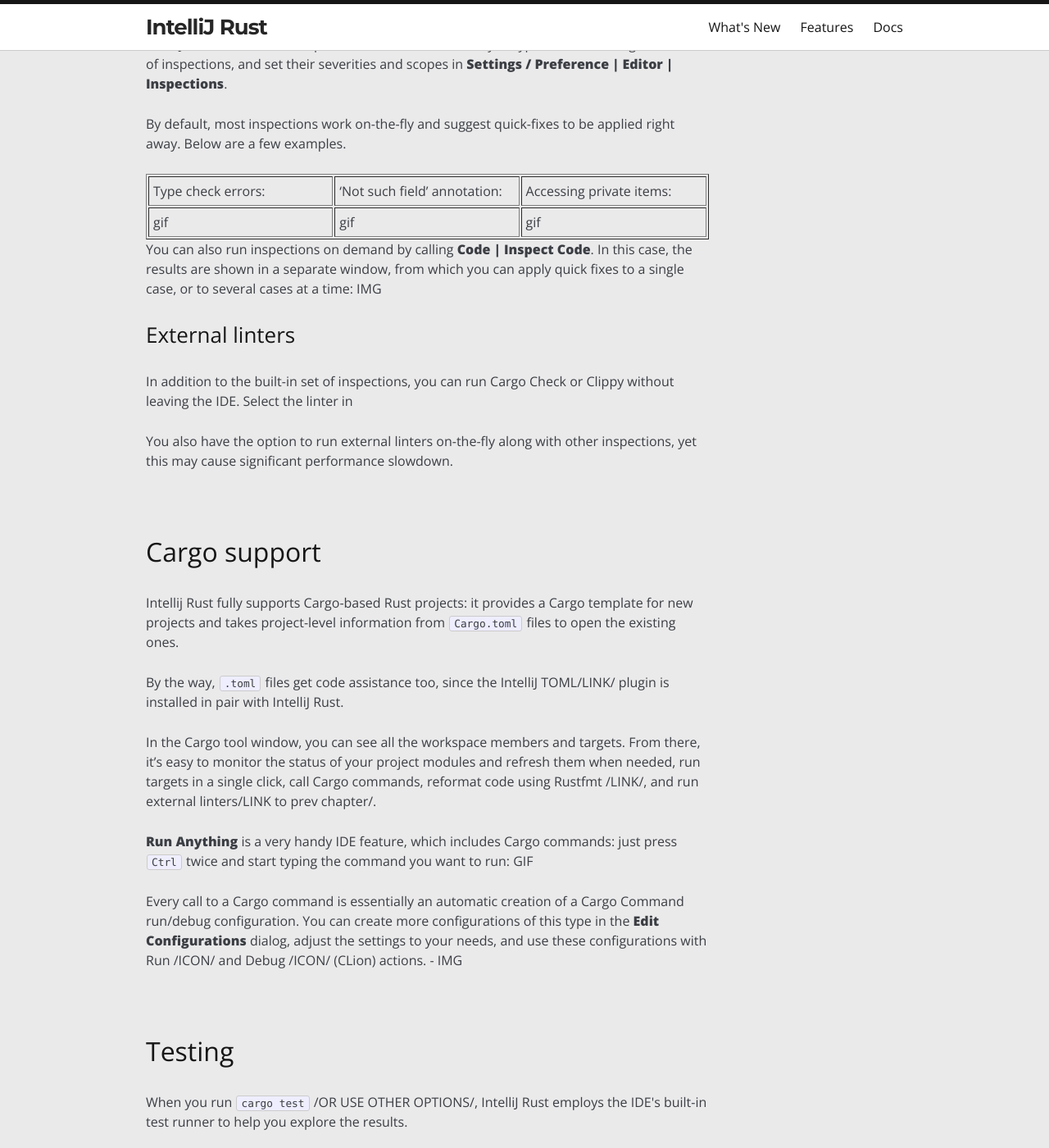
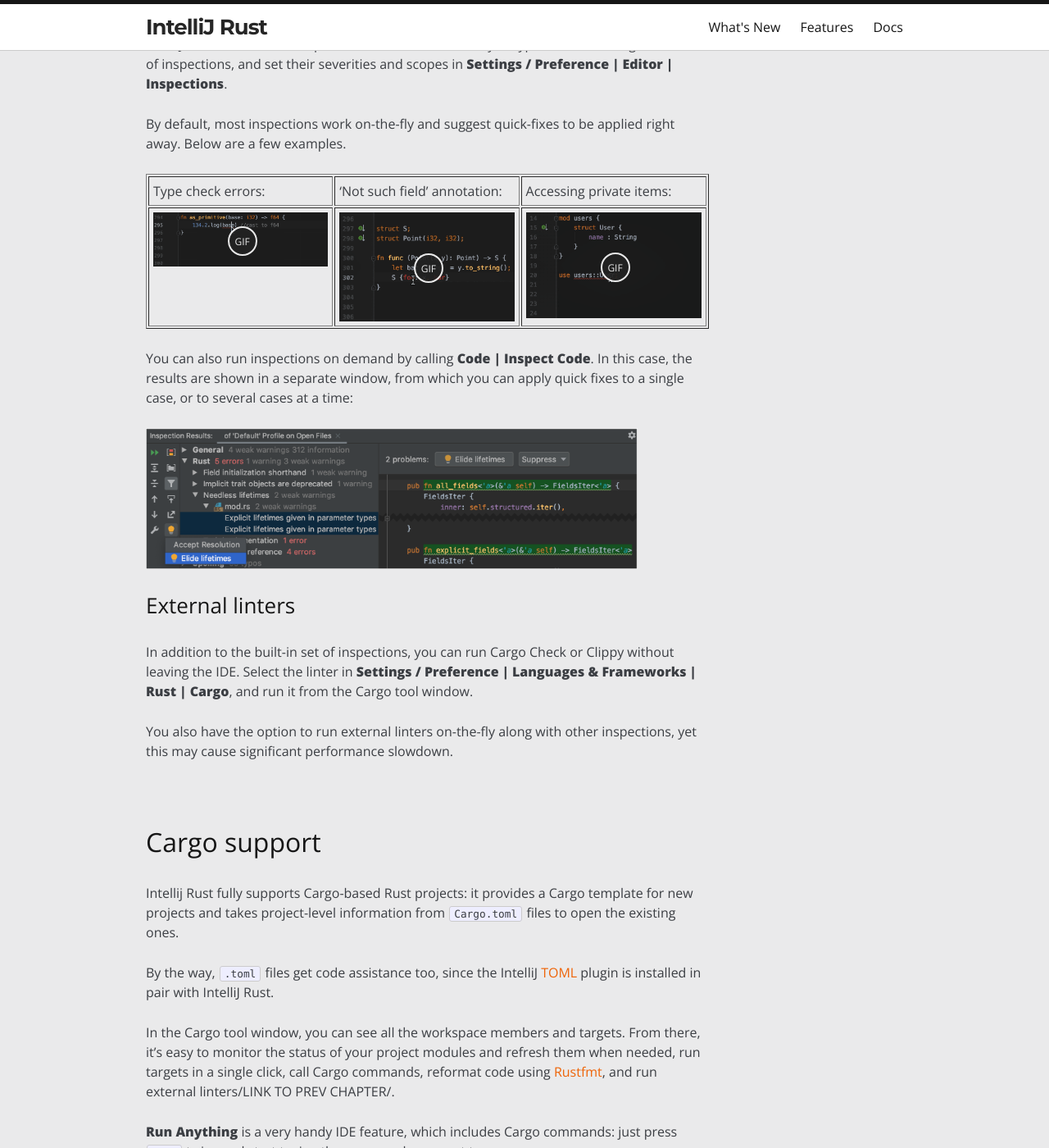
Before and after one commit to intellij-rust/intellij-rust.github.io, a Jekyll site: the page built from features.html, in a window 1280 px wide and 1400 px high, scrolled down 9605 px. Shown: the whole window at 82% size. Built offline with Jekyll 4.4.1, drawn with Linux system fonts in a browser that asks for light colours; nearby versions of some CDN libraries; some web fonts are replaced; some of the changed text lies outside the part shown.

Commit message:
Features - Code analysis, Cargo support

```diff
--- a/features.html
+++ b/features.html
@@ -260,16 +260,22 @@
     <td>Accessing private items:</td>
   </tr>
   <tr>
-    <td>gif</td>
-    <td>gif</td>
-    <td>gif</td>
+    <td><img class="gif" data-wait="true" data-scope="gif-scope" width=400
+             src="/assets/features/code_analysis/type_checks.png" data-gif="/assets/features/code_analysis/type_checks.gif"/></td>
+    <td><img class="gif" data-wait="true" data-scope="gif-scope" width=400
+             src="/assets/features/code_analysis/nosuch_field.png" data-gif="/assets/features/code_analysis/nosuch_field.gif"/></td>
+    <td><img class="gif" data-wait="true" data-scope="gif-scope" width=400
+             src="/assets/features/code_analysis/make_public.png" data-gif="/assets/features/code_analysis/make_public.gif"/></td>
   </tr>
 </table>
-<p>You can also run inspections on demand by calling <strong>Code | Inspect Code</strong>. In this case, the results are shown in a separate window, from which you can apply quick fixes to a single case, or to several cases at a time: IMG</p>
+<br/>
+<p>You can also run inspections on demand by calling <strong>Code | Inspect Code</strong>. In this case, the results are shown in a separate window, from which you can apply quick fixes to a single case, or to several cases at a time:</p>
+<div class="pic"><img src="/assets/features/code_analysis/inspections_batch.png" width="600"></div>
+<p></p>
 
 
-<h3>External linters</h3>
-<p>In addition to the built-in set of inspections, you can run Cargo Check or Clippy without leaving the IDE. Select the linter in <Settings / Preference | Languages & Frameworks | Rust | Cargo, and run it from the Cargo tool window.
+<h3 id="external-linters">External linters</h3>
+<p>In addition to the built-in set of inspections, you can run Cargo Check or Clippy without leaving the IDE. Select the linter in <strong>Settings / Preference | Languages & Frameworks | Rust | Cargo</strong>, and run it from the Cargo tool window.
 </p>
 <p>
   You also have the option to run external linters on-the-fly along with other inspections, yet this may cause significant performance slowdown.
@@ -283,13 +289,17 @@
 <p>Intellij Rust fully supports Cargo-based Rust projects: it provides a Cargo template for new projects and takes project-level information from <code>Cargo.toml</code> files to open the existing ones.
 </p>
 <p>
-  By the way, <code>.toml</code> files get code assistance too, since the IntelliJ TOML/LINK/ plugin is installed in pair with IntelliJ Rust.</p>
-<p>In the Cargo tool window, you can see all the workspace members and targets. From there, it’s easy to monitor the status of your project modules and refresh them when needed, run targets in a single click, call Cargo commands, reformat code using Rustfmt /LINK/, and run external linters/LINK to prev chapter/.</p>
-<p><strong>Run Anything</strong> is a very handy IDE feature, which includes Cargo commands: just press <code>Ctrl</code> twice and start typing the command you want to run: GIF
-</p>
+  By the way, <code>.toml</code> files get code assistance too, since the IntelliJ <a href="https://plugins.jetbrains.com/plugin/8195-toml">TOML</a> plugin is installed in pair with IntelliJ Rust.</p>
+<p>In the Cargo tool window, you can see all the workspace members and targets. From there, it’s easy to monitor the status of your project modules and refresh them when needed, run targets in a single click, call Cargo commands, reformat code using <a href="https://github.com/rust-lang/rustfmt">Rustfmt</a>, and run external linters/LINK TO PREV CHAPTER/.</p>
+<p><strong>Run Anything</strong> is a very handy IDE feature, which includes Cargo commands: just press <code>Ctrl</code> twice and start typing the command you want to run:</p>
+<div class="pic"><img class="gif" data-wait="true" data-scope="gif-scope" width=500
+                      src="/assets/features/cargo/cargo_run_anything.png" data-gif="/assets/features/cargo/cargo_run_anything.gif"/>
+</div>
+<p></p>
 
-<p>Every call to a Cargo command is essentially an automatic creation of a Cargo Command run/debug configuration. You can create more configurations of this type in the <strong>Edit Configurations</strong> dialog, adjust the settings to your needs, and use these configurations with Run /ICON/ and Debug /ICON/ (CLion) actions. - IMG</p>
-
+<p>Every call to a Cargo command is essentially an automatic creation of a Cargo Command run/debug configuration. You can create more configurations of this type in the <strong>Edit Configurations</strong> dialog, adjust the settings to your needs, and use these configurations with Run /ICON/ and Debug /ICON/ (CLion) actions.</p>
+<div class="pic"><img src="/assets/features/cargo/rd_config.png" width="600"></div>
+<p></p>
 
 
   <h2 id="testing">Testing</h2>
```
Also changed, not shown: assets/features/cargo/cargo_run_anything.gif (added), assets/features/cargo/cargo_run_anything.png (added), assets/features/cargo/rd_config.png (added), assets/features/code_analysis/inspections_batch.png (added), assets/features/code_analysis/make_public.gif (added), assets/features/code_analysis/make_public.png (added), assets/features/code_analysis/nosuch_field.gif (added), assets/features/code_analysis/nosuch_field.png (added), assets/features/code_analysis/type_checks.gif (added), assets/features/code_analysis/type_checks.png (added).
